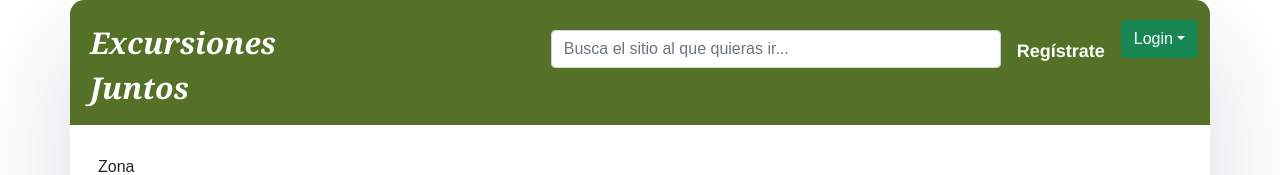
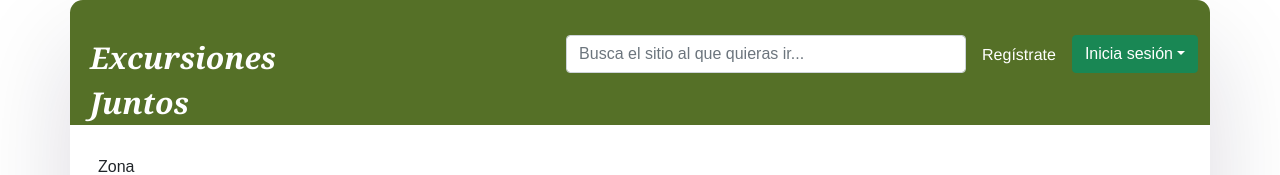
Before and after one commit to irenesj/excursiones, a React (Create React App) app: page / in a window 1280 px wide. Shown: the top 175 px of the page. Built offline with nearby package versions, Linux system fonts and the light colour scheme; no server answers.

Commit message:
Minor updates

```diff
--- a/src/components/Login.js
+++ b/src/components/Login.js
@@ -70,7 +70,7 @@ function Login(){
 
     return(
 
-        <DropdownButton title="Login" variant="success" autoClose={false}>
+        <DropdownButton className={styles.loginDropdownButton} title="Inicia sesión" variant="success" autoClose={false}>
             <Dropdown.Item>
                 <div className={styles.formText}>
                     <NoMessageValidatedFormGroup control="formBasicEmail" name="Correo electrónico" inputToChange={setMail} value={mail}/>
@@ -82,9 +82,9 @@ function Login(){
                     <NoMessageValidatedFormGroup control="formBasicPassword" inputType="password" name="Contraseña" inputToChange={setPassword} value={password}/>
                 </div>
             </Dropdown.Item>
-            <Dropdown.Item>
+            <Dropdown.Item >
                 <Button variant="primary" type="button" onClick={submit} disabled={disabled}>
-                    Inicia sesión
+                    Enviar
                 </Button>
             </Dropdown.Item>
       </DropdownButton>
--- a/src/components/Register.js
+++ b/src/components/Register.js
@@ -98,7 +98,7 @@ function Register(){
                             </Row>
                             <div className={styles.btn}>
                                 <Button variant="primary" type="button" onClick={submit} disabled={disabled}>
-                                    Regístrate
+                                    Enviar
                                 </Button>
                             </div>
                         </Form>
--- a/src/css/Layout.module.css
+++ b/src/css/Layout.module.css
@@ -11,8 +11,7 @@
 
     background-color: #557027;
     color: white;
-    font-size: 18px;
-    font-weight: bold;
+    font-size: 16px;
     padding-top: 20px;
     font-family: Arial, Helvetica, sans-serif;
     border-top-left-radius: 0.8em;
@@ -26,7 +25,7 @@
     font-size: 30px;
     font-weight: bolder;
     font-style: italic;
-    padding-bottom: 15px;
+    padding-top: 15px;
     padding-left: 20px;
     padding-right: 15px;
 }
@@ -35,16 +34,16 @@
 
     color: white;
     font-family:'Franklin Gothic Medium', Arial, sans-serif;
-    padding-top: 18px;
+    padding-top: 23px;
     text-decoration: none;
 
 }
 
 .searchBar {
 
-    width: 450px;
-    padding-top: 10px;
-    padding-bottom: px;
+    width: 400px;
+    padding-top: 15px;
+    padding-bottom: 25px;
 
 }
 
--- a/src/css/Login.module.css
+++ b/src/css/Login.module.css
@@ -1,3 +1,8 @@
+.loginDropdownButton{
+
+    padding-top: 15px;
+}
+
 .formText{
 
     color: black;
```
